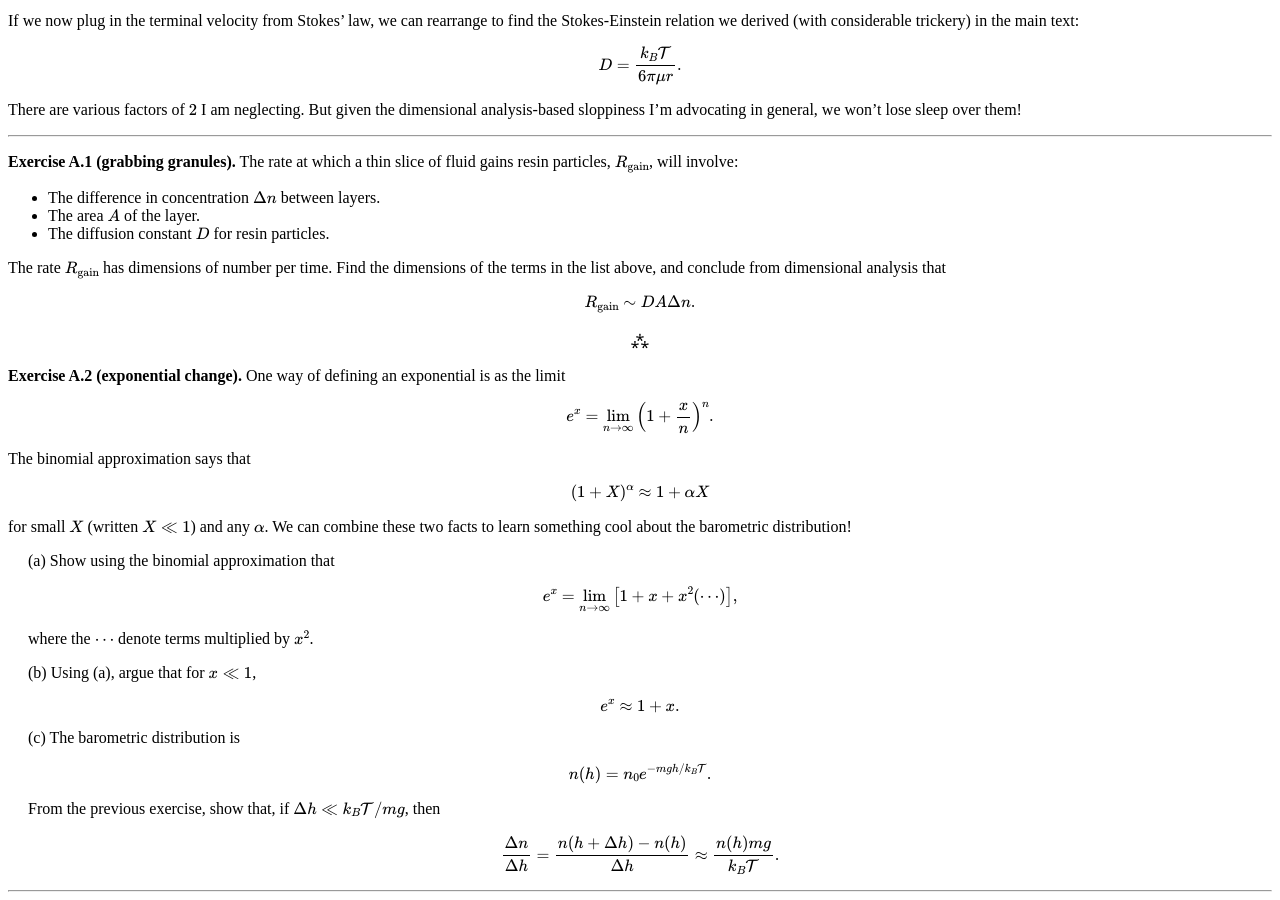
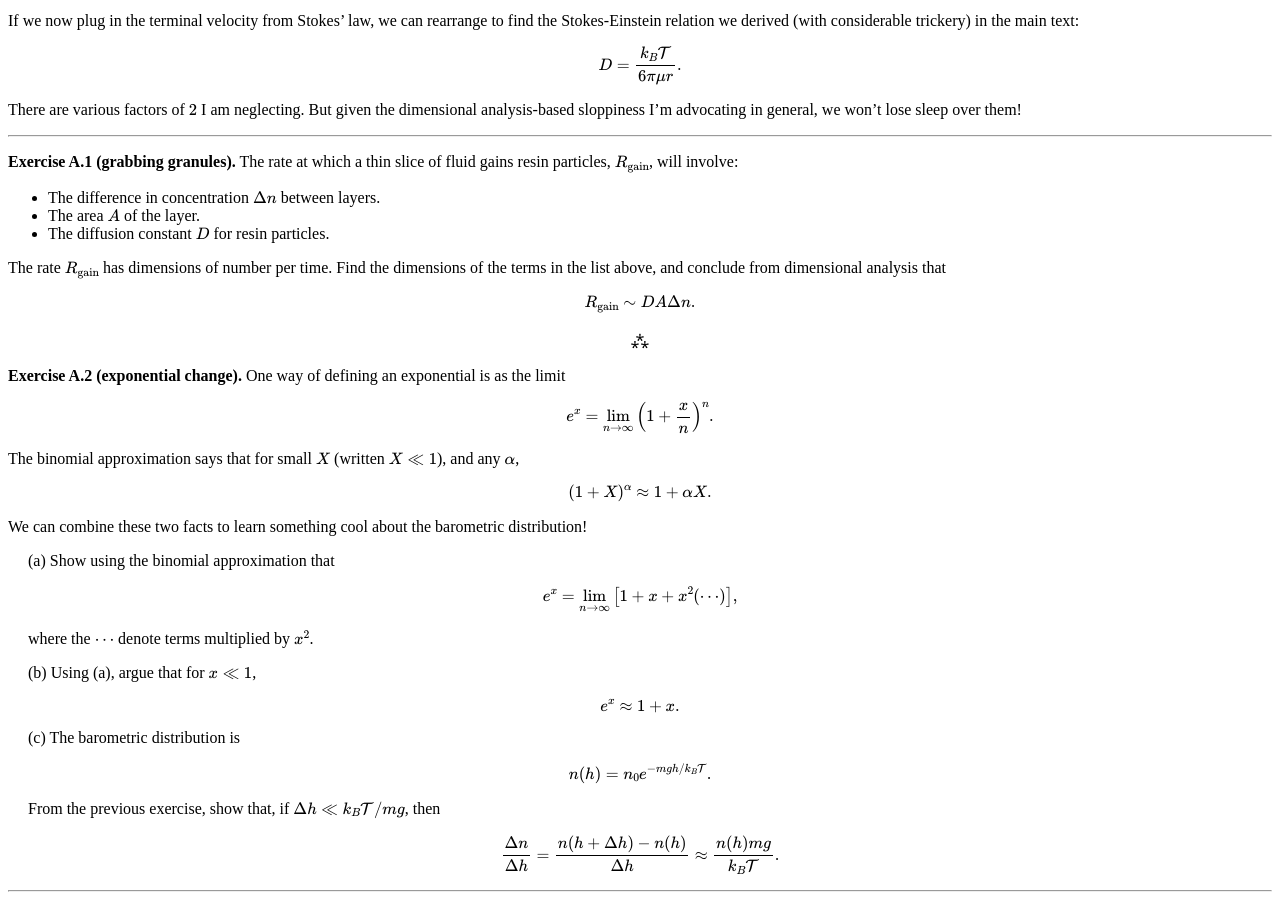
Before and after one commit to hapax/hapax.github.io, a Jekyll site: the page built from assets/napkin-hacks-appendix.md, in a window 1280 px wide and 900 px high, scrolled down 2249 px. Built offline with Jekyll 4.4.1, drawn with Linux system fonts in a browser that asks for light colours; our own code applies the rules of GitHub Pages for plain Markdown files; formulas are drawn with MathJax 3; a script that is not in the unit is left out.

Commit message:
Update napkin-hacks-appendix.md

```diff
--- a/assets/napkin-hacks-appendix.md
+++ b/assets/napkin-hacks-appendix.md
@@ -158,13 +158,12 @@ $$
 e^x = \lim_{n\to\infty} \left(1 + \frac{x}{n}\right)^n.
 $$
 
-The binomial approximation says that
+The binomial approximation says that for small $X$ (written $X \ll 1$), and any $\alpha$,
 
 $$
-(1 + X)^\alpha \approx 1 + \alpha X
+(1 + X)^\alpha \approx 1 + \alpha X.
 $$
 
-for small $X$ (written $X \ll 1$) and any $\alpha$.
 We can combine these two facts to learn something cool about the
 barometric distribution!
 
```
